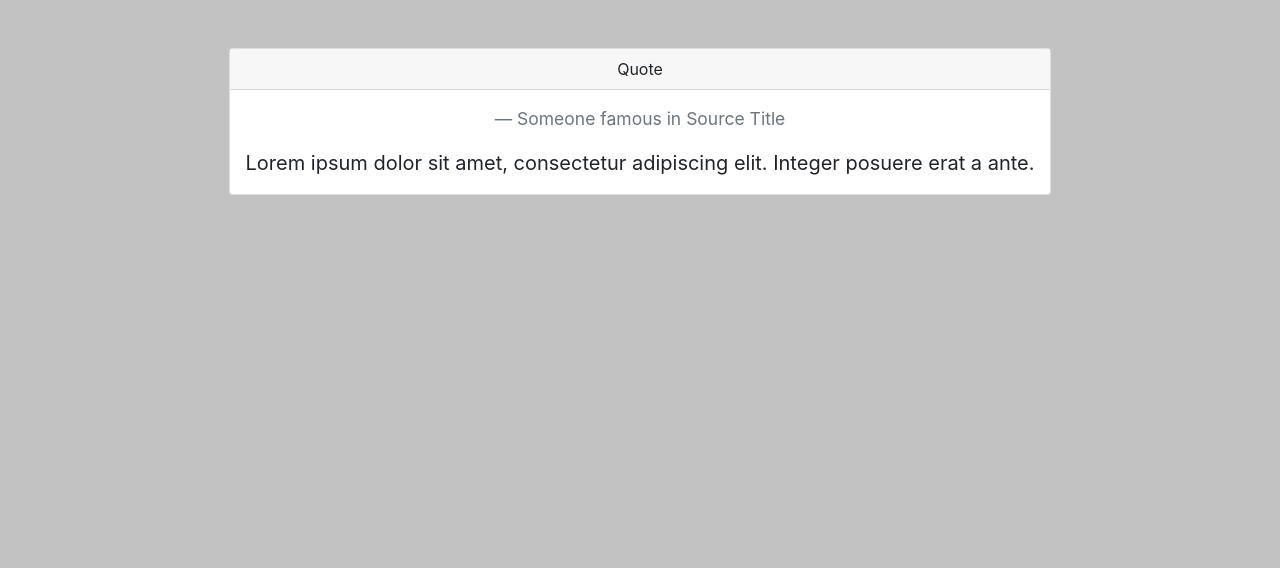
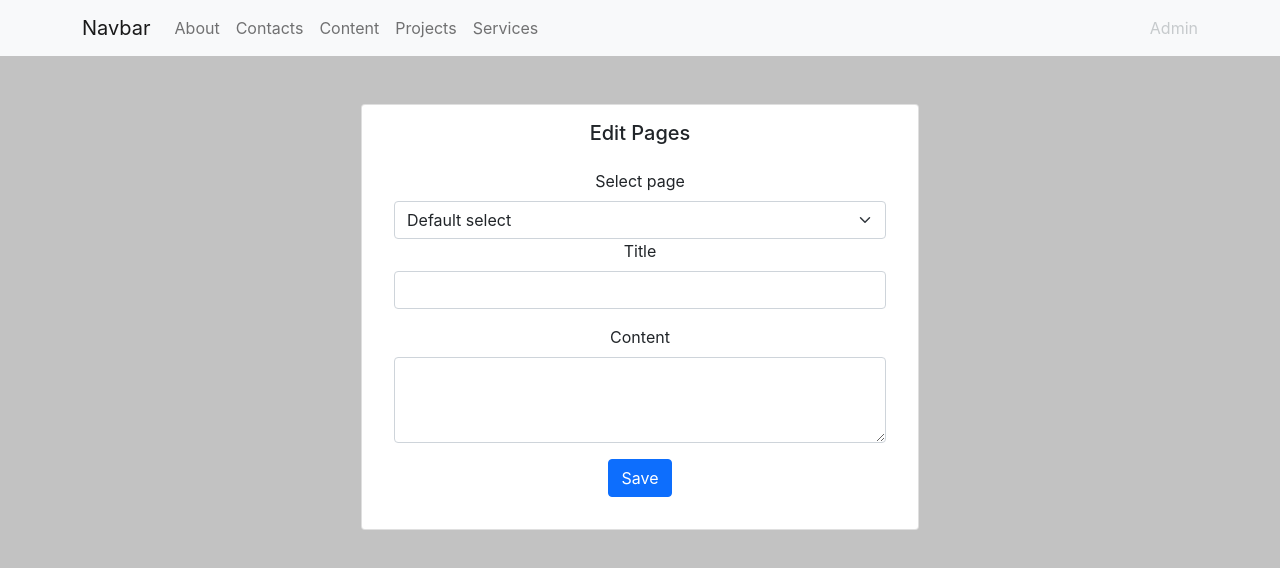
Before and after one commit to Az-s/app-65, a React (Create React App) app: page /pages/admin in a window 1280 px wide. Shown: the top 568 px of the page. Built offline with nearby package versions, Linux system fonts and the light colour scheme.

Commit message:
created axiosApi and GetPages component

```diff
--- a/package.json
+++ b/package.json
@@ -6,6 +6,7 @@
     "@testing-library/jest-dom": "^5.14.1",
     "@testing-library/react": "^11.2.7",
     "@testing-library/user-event": "^12.8.3",
+    "axios": "^0.21.1",
     "bootstrap": "^5.1.0",
     "react": "^17.0.2",
     "react-bootstrap": "^2.0.0-beta.6",
--- a/src/App.js
+++ b/src/App.js
@@ -1,13 +1,16 @@
 import { BrowserRouter as Router, Route } from 'react-router-dom';
+import NavBar from './components/NavBar';
 import GetPages from './components/GetPages';
+import EditPages from './components/EditPages';
 import './App.css';
 
 const App = () => {
   return (
     <div className="App">
       <Router>
-
-      <GetPages />
+        <NavBar />
+        <Route path='/quotes/:name' component={GetPages} />
+        <Route path='/pages/admin' component={EditPages} />
       </Router>
     </div>
   );
--- /dev/null
+++ b/src/axiosApi.js
@@ -0,0 +1,7 @@
+import axios from "axios";
+
+const axiosApi = axios.create({
+    baseURL: 'https://az-sa-bd3f9-default-rtdb.firebaseio.com/'
+});
+
+export default axiosApi;
--- a/src/components/EditPages.js
+++ b/src/components/EditPages.js
@@ -1,9 +1,37 @@
-import React , {useState , useEffect} from 'react';
+import React, { useState, useEffect } from 'react';
+import { Container, Form, Button, Card } from 'react-bootstrap';
 
 const EditPages = () => {
     return (
         <>
-
+            <Container className='d-flex justify-content-center'>
+                <Card style={{ width: '50%' }} className='mt-5'>
+                    <Card.Body>
+                        <Card.Title>Edit Pages</Card.Title>
+                        <Form className='p-3'>
+                            <Form.Label>Select page</Form.Label>
+                            <Form.Select>
+                                <option>Default select</option>
+                                <option>Default select</option>
+                                <option>Default select</option>
+                                <option>Default select</option>
+                                <option>Default select</option>
+                            </Form.Select>
+                            <Form.Group className="mb-3" controlId="exampleForm.ControlInput1">
+                                <Form.Label>Title</Form.Label>
+                                <Form.Control type="text"/>
+                            </Form.Group>
+                            <Form.Group className="mb-3" controlId="exampleForm.ControlTextarea1">
+                                <Form.Label>Content</Form.Label>
+                                <Form.Control as="textarea" rows={3} type="text" />
+                            </Form.Group>
+                            <Button variant="primary" type="submit">
+                                Save
+                            </Button>
+                        </Form>
+                    </Card.Body>
+                </Card>
+            </Container>
         </>
     )
 }
--- a/src/components/GetPages.js
+++ b/src/components/GetPages.js
@@ -1,31 +1,62 @@
-import React, { useState, useEffect } from 'react';
+import React, { useState, useEffect ,useCallback } from 'react';
 import { Card, Container } from 'react-bootstrap';
+import axiosApi from '../axiosApi';
 
-const GetPages = () => {
-    const [pages, setPages] = useState();
+const GetPages = ({match}) => {
+    const [pages, setPages] = useState([]);
+
+    // useEffect(() => {
+    //     const fetchData = async () => {
+    //         const response = await axiosApi.get('pages.json');
+    //         const pages = Object.keys(response.data).map(id => ({
+    //             ...response.data[id],
+    //             id,
+    //         }))
+    //         setPages(pages);
+    //     };
+
+    //     fetchData().catch(console.error);
+    // }, []);
+
+    const fetchData = useCallback(async () => {
+        let url = 'pages/'
+
+        if (match.params.name) {
+            url += `${match.params.name} + ".json"`
+        }
+
+        const response = await axiosApi.get(url);
+        const pages = Object.keys(response.data).map(id => ({
+            ...response.data[id],
+            id,
+        }))
+        setPages(pages);
+    }, [match.params.name]);
 
     useEffect(() => {
+        fetchData().catch(console.error);
+    }, [fetchData]);
+    console.log(match.params.name)
 
-    }, [])
     return (
         <>
+            {pages.map(page => (
                 <Container className='d-flex justify-content-center'>
-                <Card className='mt-5'>
-                    <Card.Header>Quote</Card.Header>
+                    <Card className='my-5' style={{ width: '50%' }}>
+                        <Card.Header>Page: {page.id}</Card.Header>
                         <Card.Body>
                             <blockquote className="blockquote mb-0">
                                 <footer className="blockquote-footer pt-3">
-                                Someone famous in Source Title
+                                    {page.title}
                                 </footer>
                                 <p>
-                                {' '}
-                                Lorem ipsum dolor sit amet, consectetur adipiscing elit. Integer posuere
-                                erat a ante.{' '}
+                                    {' '}{page.content}{' '}
                                 </p>
                             </blockquote>
                         </Card.Body>
                     </Card>
                 </Container>
+            ))}
         </>
     )
 }
--- /dev/null
+++ b/src/components/NavBar.js
@@ -0,0 +1,27 @@
+import React from 'react';
+import { NavLink } from 'react-router-dom';
+import { Navbar, Container, Nav } from 'react-bootstrap';
+
+const NavBar = () => {
+    return (
+        <>
+            <Navbar bg="light" variant="light">
+                <Container>
+                    <Navbar.Brand href="#home">Navbar</Navbar.Brand>
+                    <Nav className="me-auto">
+                        <NavLink to='/pages/about' activeStyle={{ color: '#c6cacc' }} className='nav-link'>About</NavLink>
+                        <NavLink to='/pages/contacts' activeStyle={{ color: '#c6cacc' }} className='nav-link'>Contacts</NavLink>
+                        <NavLink to='/pages/content' activeStyle={{ color: '#c6cacc' }} className='nav-link'>Content</NavLink>
+                        <NavLink to='/pages/projects' activeStyle={{ color: '#c6cacc' }} className='nav-link'>Projects</NavLink>
+                        <NavLink to='/pages/services' activeStyle={{ color: '#c6cacc' }} className='nav-link'>Services</NavLink>
+                    </Nav>
+                    <Nav>
+                        <NavLink to='/pages/admin' activeStyle={{ color: '#c6cacc' }} style={{ textDecoration: 'none', color: 'gray' }}>Admin</NavLink>
+                    </Nav>
+                </Container>
+            </Navbar>
+        </>
+    )
+}
+
+export default NavBar;
```
Also changed, not shown: 1 other file (tests, documents, lock files or other folders). Lines whose indentation alone changed are shown as unchanged.
